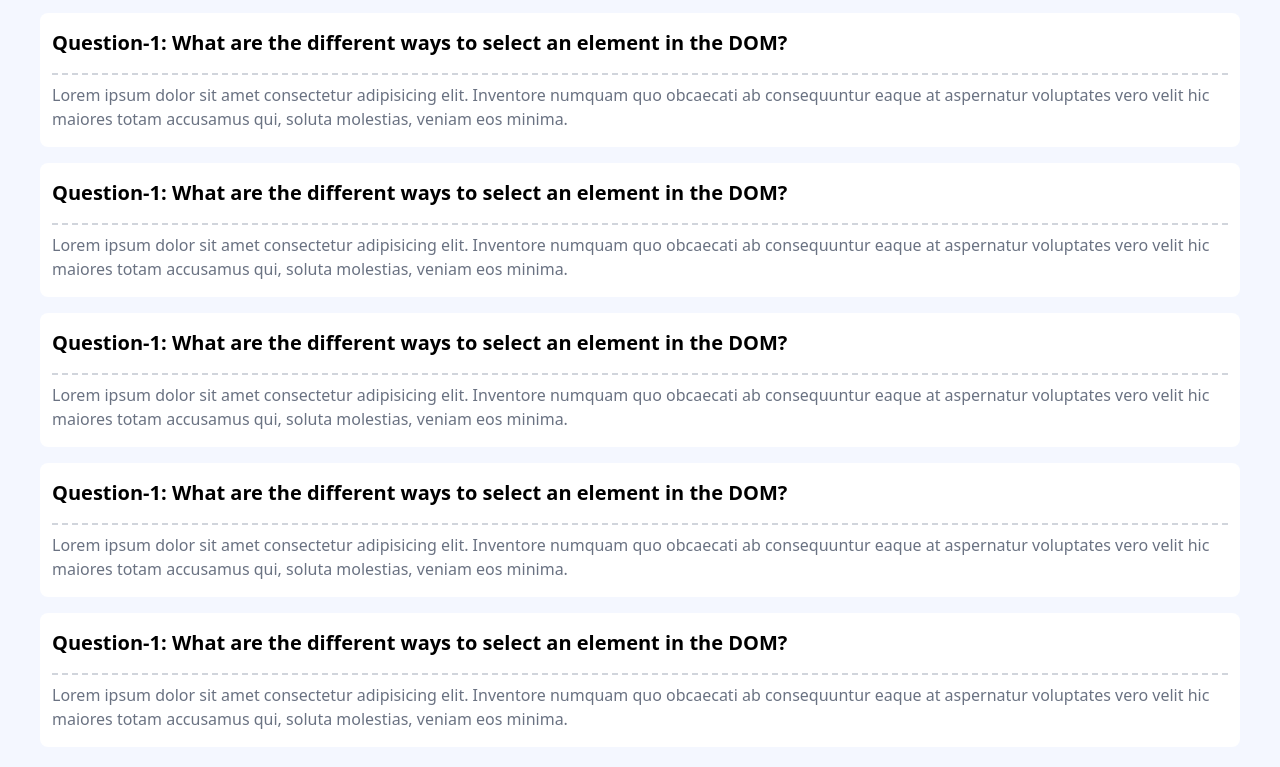
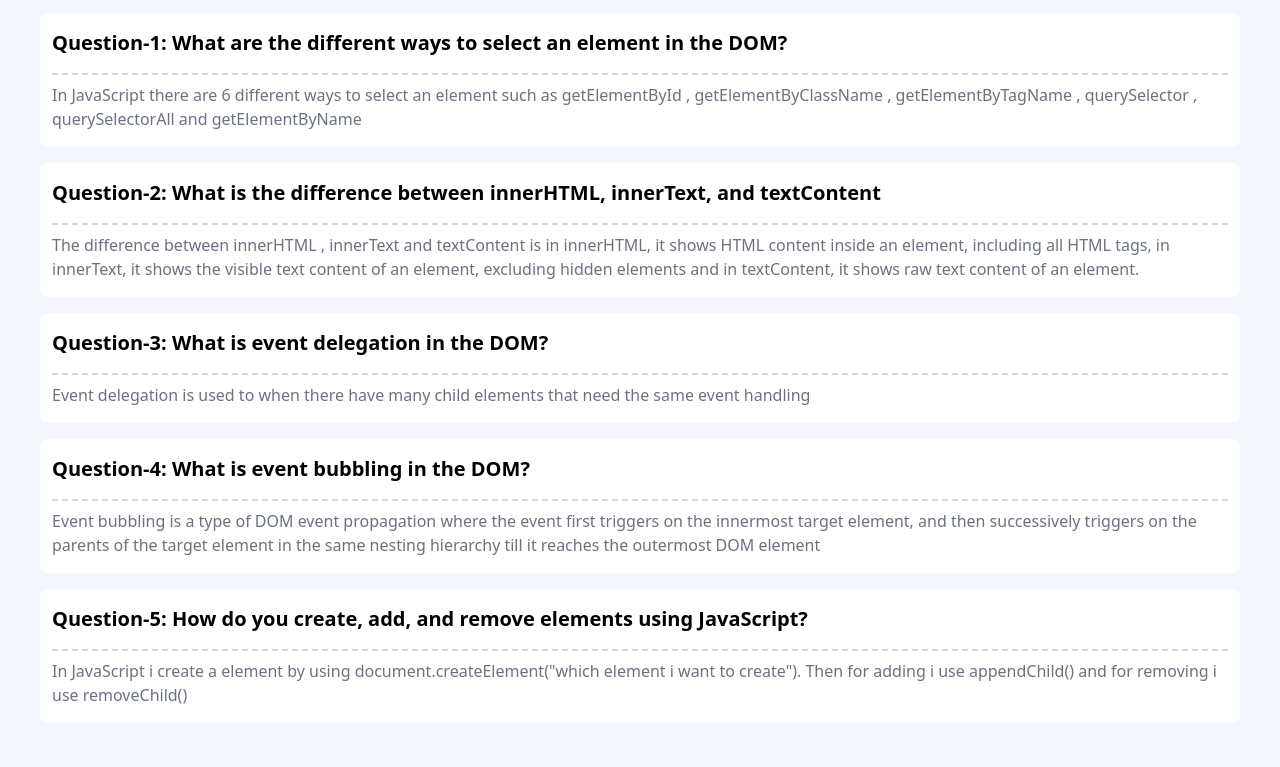
Before and after one commit to Sabbir-Hossain-00/PH-Main-Assignment-5-DevBoard, a plain HTML site: page blog.html in a window 1280 px wide. Shown: the part 191-958 px from the top of the page. Drawn offline with nearby package versions, Linux system fonts and the light colour scheme.

Commit message:
add time function and edit blogs

```diff
--- a/blog.html
+++ b/blog.html
@@ -40,39 +40,41 @@
                     <h1 class="text-xl font-bold">Question-1: What are the different ways to select an element in the DOM?</h1>
 
                     <hr class="border-t-2 border-dashed border-gray-300 mt-4">
-                    <p class="pt-2 text-gray-500">Lorem ipsum dolor sit amet consectetur adipisicing elit. Inventore numquam quo obcaecati ab consequuntur eaque at aspernatur voluptates vero velit hic maiores totam accusamus qui, soluta molestias, veniam eos minima.</p>
+                    <p class="pt-2 text-gray-500">In JavaScript there are 6 different ways to select an element such as getElementById , getElementByClassName , getElementByTagName , querySelector , querySelectorAll and getElementByName</p>
                  </div>
 
                  <!-- blog-2 -->
                  <div class="bg-white rounded-lg px-3 py-4">
-                    <h1 class="text-xl font-bold">Question-1: What are the different ways to select an element in the DOM?</h1>
+                    <h1 class="text-xl font-bold">Question-2: What is the difference between innerHTML, innerText, and textContent </h1>
 
                     <hr class="border-t-2 border-dashed border-gray-300 mt-4">
-                    <p class="pt-2 text-gray-500">Lorem ipsum dolor sit amet consectetur adipisicing elit. Inventore numquam quo obcaecati ab consequuntur eaque at aspernatur voluptates vero velit hic maiores totam accusamus qui, soluta molestias, veniam eos minima.</p>
+                    <p class="pt-2 text-gray-500">The difference between innerHTML , innerText and textContent is in innerHTML, it shows HTML content inside an element, including all HTML tags, in innerText, it shows the visible text content of an element, excluding hidden elements  and in textContent, it shows raw text content of an element. </p>
                  </div>
 
                  <!-- blog-3 -->
                  <div class="bg-white rounded-lg px-3 py-4">
-                    <h1 class="text-xl font-bold">Question-1: What are the different ways to select an element in the DOM?</h1>
+                    <h1 class="text-xl font-bold">Question-3: What is event delegation in the DOM?</h1>
 
                     <hr class="border-t-2 border-dashed border-gray-300 mt-4">
-                    <p class="pt-2 text-gray-500">Lorem ipsum dolor sit amet consectetur adipisicing elit. Inventore numquam quo obcaecati ab consequuntur eaque at aspernatur voluptates vero velit hic maiores totam accusamus qui, soluta molestias, veniam eos minima.</p>
+                    <p class="pt-2 text-gray-500">Event delegation is used to when there have many child elements that need the same event handling </p>
                  </div>
 
                  <!-- blog-4 -->
                  <div class="bg-white rounded-lg px-3 py-4">
-                    <h1 class="text-xl font-bold">Question-1: What are the different ways to select an element in the DOM?</h1>
+                    <h1 class="text-xl font-bold">Question-4: What is event bubbling in the DOM?</h1>
 
                     <hr class="border-t-2 border-dashed border-gray-300 mt-4">
-                    <p class="pt-2 text-gray-500">Lorem ipsum dolor sit amet consectetur adipisicing elit. Inventore numquam quo obcaecati ab consequuntur eaque at aspernatur voluptates vero velit hic maiores totam accusamus qui, soluta molestias, veniam eos minima.</p>
+                    <p class="pt-2 text-gray-500">Event bubbling is a type of DOM event propagation where the event first triggers on the innermost target element, and then successively triggers on the parents of the target element in the same nesting hierarchy till it reaches the outermost DOM element</p>
                  </div>
 
                  <!-- blog-5 -->
                  <div class="bg-white rounded-lg px-3 py-4">
-                    <h1 class="text-xl font-bold">Question-1: What are the different ways to select an element in the DOM?</h1>
+                    <h1 class="text-xl font-bold">Question-5: How do you create, add, and remove elements using JavaScript?
+
+                    </h1>
 
                     <hr class="border-t-2 border-dashed border-gray-300 mt-4">
-                    <p class="pt-2 text-gray-500">Lorem ipsum dolor sit amet consectetur adipisicing elit. Inventore numquam quo obcaecati ab consequuntur eaque at aspernatur voluptates vero velit hic maiores totam accusamus qui, soluta molestias, veniam eos minima.</p>
+                    <p class="pt-2 text-gray-500">In JavaScript i create a element by using document.createElement("which element i want to create"). Then for adding i use appendChild() and for removing i use removeChild()</p>
                  </div>
 
             </div>
```
Also changed, not shown: index.html (+7 -7 lines), script/script.js (+8 -3 lines).
